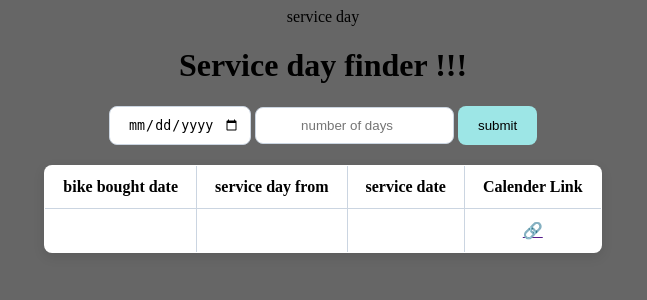
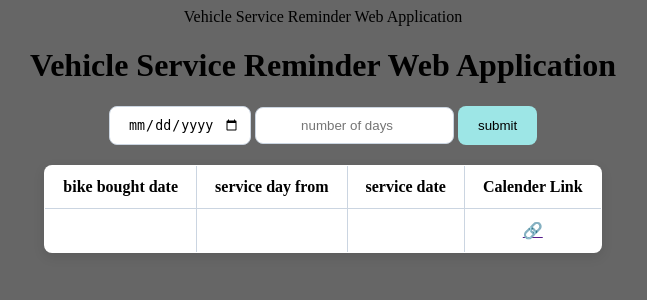
Before and after one commit to dhanush-craft/Vehicle-Service-Reminder-Web-Application, a Flask app: page / in a window 1280 px wide. Shown: the top 300 px of the page, without its empty margins (317-964 px from the left). Run offline with Flask 3, Linux system fonts and the light colour scheme.

Commit message:
Update title and heading for service reminder app

```diff
--- a/templates/index.html
+++ b/templates/index.html
@@ -1,11 +1,11 @@
 {% extends 'base.html' %}
 
 {% block head %}
-<title>service day</title>
+<title>Vehicle Service Reminder Web Application</title>
 {% endblock %}
 
 {% block body %}
-<h1>Service day finder !!!</h1>
+<h1>Vehicle Service Reminder Web Application</h1>
 
 <form method="POST">
     <input id="dateof" name="dateof" type="date" placeholder="   " required>
```
